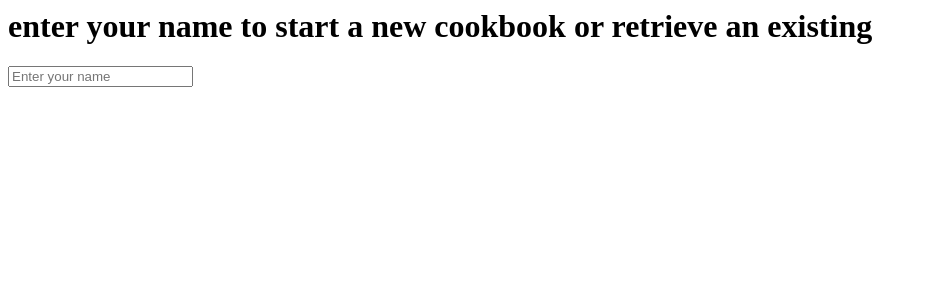
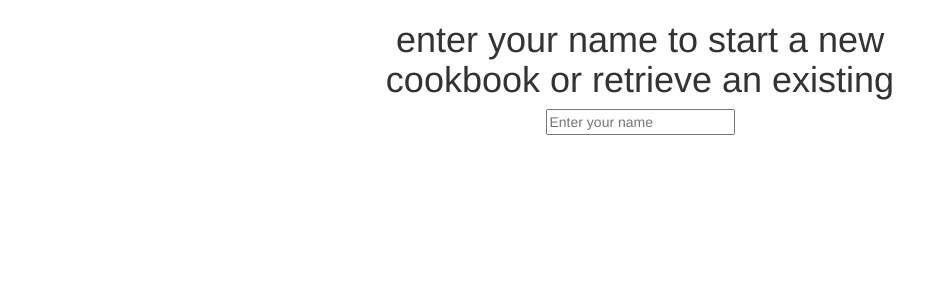
Before and after one commit to benosment/recipes, a Django app: page / in a window 1280 px wide. Shown: the top 300 px of the page, without its empty margins (0-947 px from the left). Run offline with Django 3.2, Linux system fonts and the light colour scheme; some libraries are stand-ins or nearby versions.

Commit message:
added bootstrap to base.html

```diff
--- a/recipes/templates/base.html
+++ b/recipes/templates/base.html
@@ -1,11 +1,24 @@
-<html>
+<!DOCTYPE html>
+<html lang="en">
+
 <head>
     <title>cookbook</title>
+    <meta name="viewport" content="width=device-width, initial-scale=1.0">
+    <link href="/static/bootstrap/css/bootstrap.min.css" rel="stylesheet" media="screen">
 </head>
 
 <body>
-    <h1>{% block header_text %} {% endblock %}</h1>
-    {% block body_content %}
-    {% endblock %}
+    <div class="container">
+        <div class="row">
+            <div class="col-md-6 col-md-offset-3">
+                <div class="text-center">
+		  <h1>{% block header_text %} {% endblock %}</h1>
+
+                  {% block body_content %} {% endblock %}
+		</div>
+            </div>
+        </div>
+    </div>
 </body>
+
 </html>
```
Also changed, not shown: functional_tests/tests.py (+4 -4 lines), recipes/templates/user.html (+9 -5 lines).
